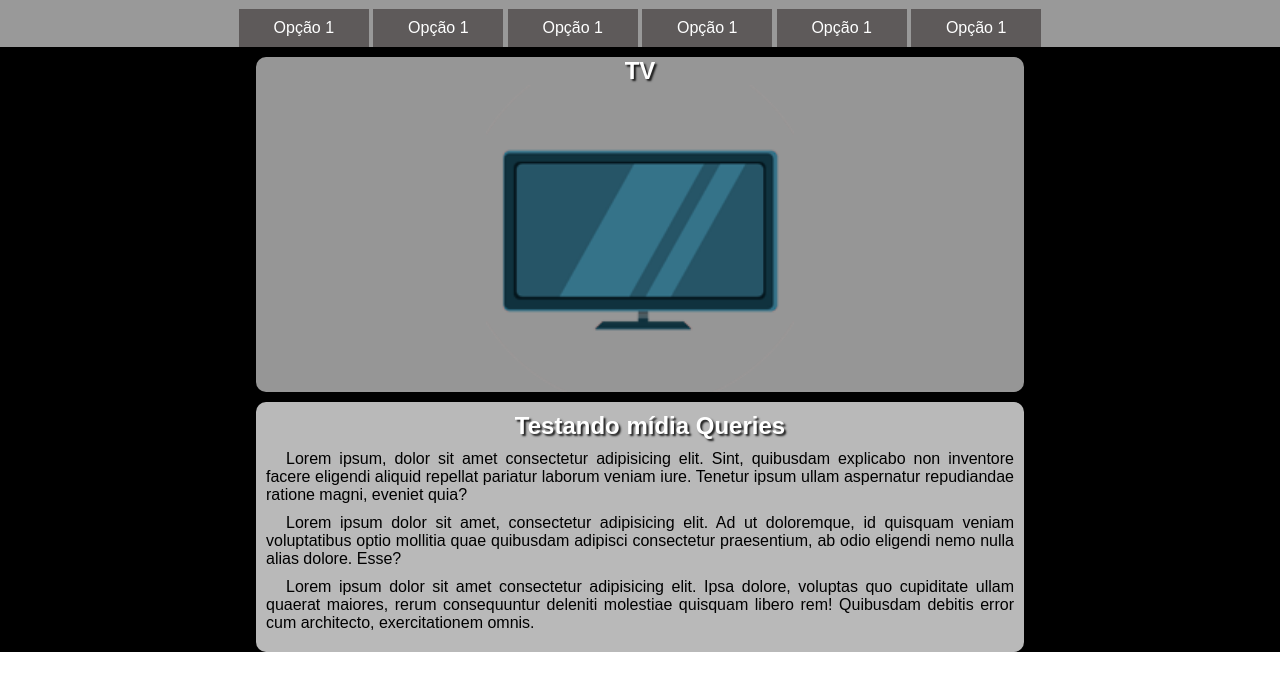
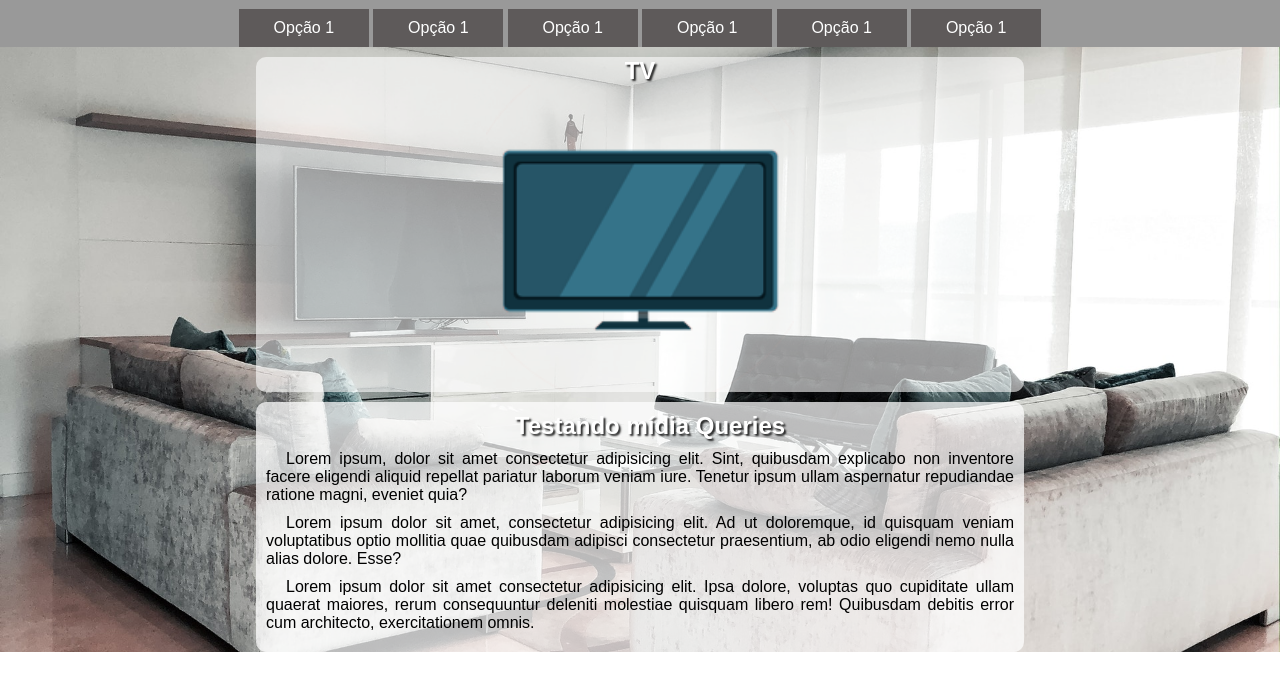
Before and after one commit to jeandreotti/Ex-Mobile_First, a plain HTML site: page index.html in a window 1280 px wide. Shown: the part 48-738 px from the top of the page. Drawn offline with nearby package versions, Linux system fonts and the light colour scheme.

Commit message:
voltar background image
voltar background image

```diff
--- a/index.html
+++ b/index.html
@@ -28,7 +28,7 @@
         </div>
     </header>
 
-    <div class="corpo_section_article">
+    <div class="imgfundo">
         <div class="section_article">
             <section>
                 <h2 id="h2celular">Celular</h2>
--- a/style.css
+++ b/style.css
@@ -73,10 +73,12 @@ p.material-symbols-outlined:hover{
 
 }
 
+
+
 /*--------------HEADER--FINAL------------*/
 
-.corpo_section_article {
-    background: black url(imagens\back-phone.jpg) no-repeat;
+.imgfundo{
+    background: black url(../imagens/back-phone.jpg) no-repeat;
     background-size: cover;
     background-position: center center;
 }
--- a/stylemediaquery.css
+++ b/stylemediaquery.css
@@ -39,7 +39,7 @@ section::after{
 @media screen and (min-width:568px) and (max-width:768px){
     /*tablet*/
     .imgfundo{
-        background-image: url(imagens\back-tablet.jpg);
+        background-image: url(../imagens/back-tablet.jpg);
 
     }
 
@@ -70,7 +70,7 @@ section::after{
 @media screen and (min-width:768px) and (max-width:1200px){
     /*desktop*/
     .imgfundo{
-        background-image: url(imagens\icon-pc.png);
+        background-image: url(../imagens/back-pc.jpg);
 
     }
 
@@ -109,7 +109,7 @@ section::after{
 @media screen and (min-width:1200px){
     /*grandes telas*/
     .imgfundo{
-        background-image: url(imagens\back-tv.jpg);
+        background-image: url(../imagens/back-tv.jpg);
 
     }
     h2#h2celular{display: none;}
```
Lines whose indentation alone changed are shown as unchanged.
